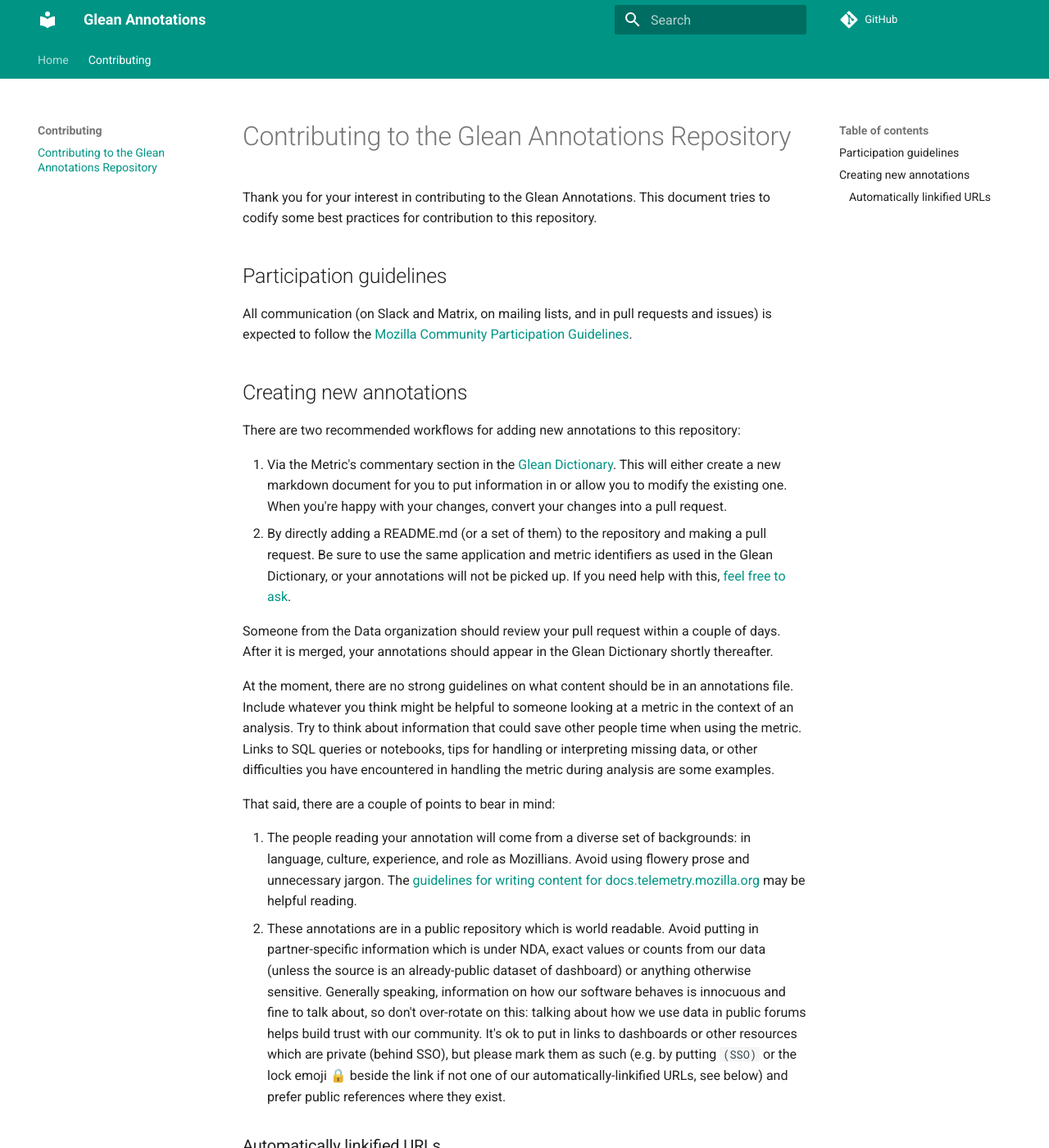
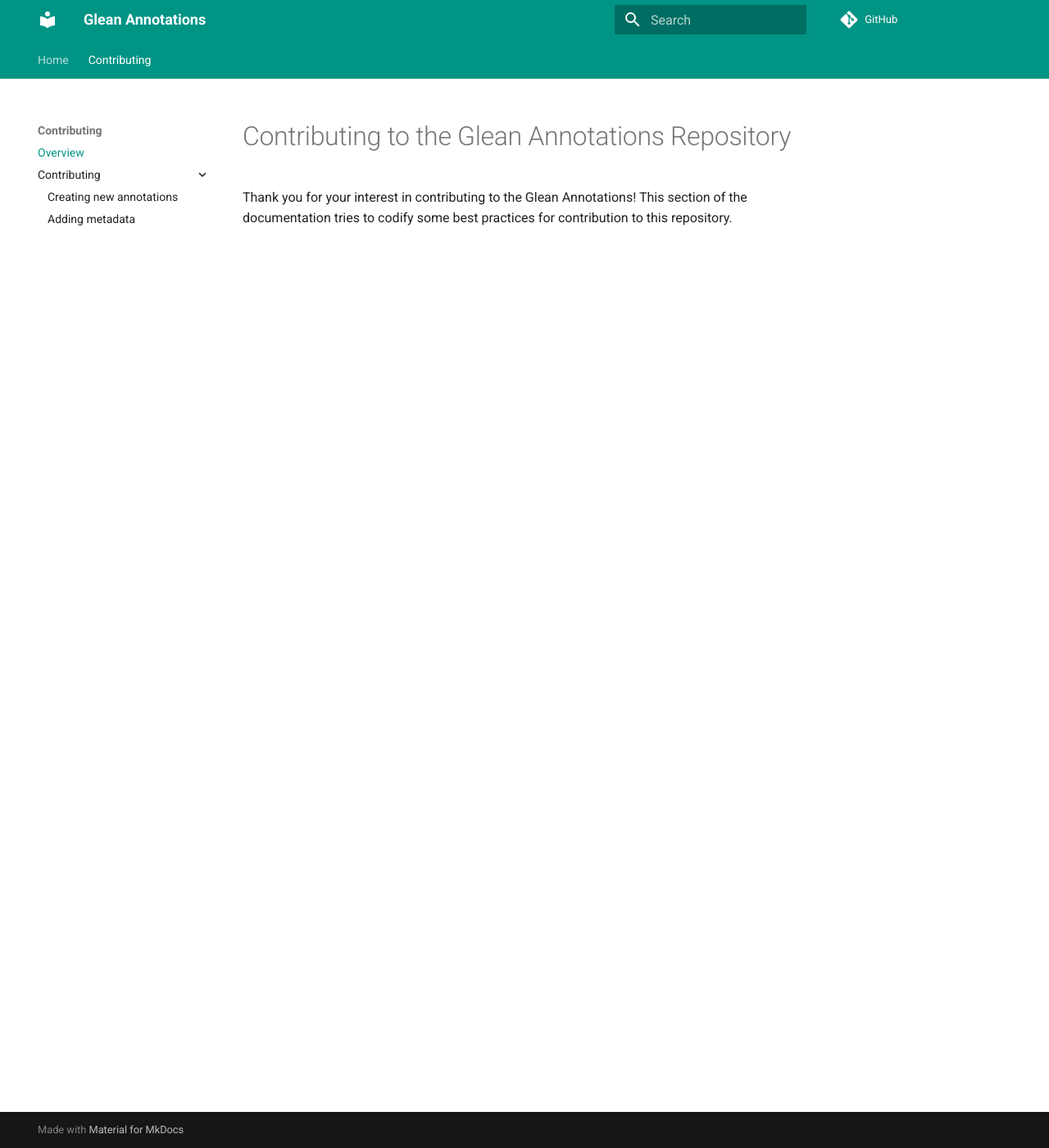
Before and after one commit to mozilla/glean-annotations, an MkDocs documentation site: the page built from docs/contributing/index.md, in a window 1280 px wide and 1400 px high. Shown: the whole window at 82% size. Built offline with MkDocs 1.6.1 and Material for MkDocs 9.7.7, drawn with Linux system fonts in a browser that asks for light colours; comment, search, counter and statistics services are not loaded; some of the changed text lies outside the part shown.

Commit message:
Add documentation on contributing metadata of various kinds (#47)
Co-authored-by: Jeff Klukas <jklukas@mozilla.com>

```diff
--- a/docs/contributing.md
+++ b/docs/contributing/creating.md
@@ -1,14 +1,4 @@
-# Contributing to the Glean Annotations Repository
-
-Thank you for your interest in contributing to the Glean Annotations. This
-document tries to codify some best practices for contribution to this
-repository.
-
-## Participation guidelines
-
-All communication (on Slack and Matrix, on mailing lists, and in pull requests and issues) is expected to follow the [Mozilla Community Participation Guidelines](https://www.mozilla.org/about/governance/policies/participation/).
-
-## Creating new annotations
+# Creating new annotations
 
 There are two recommended workflows for adding new annotations to this repository:
 
@@ -43,7 +33,7 @@
    putting `(SSO)` or the lock emoji 🔒 beside the link if not one of our automatically-linkified URLs, see below)
    and prefer public references where they exist.
 
-### Automatically linkified URLs
+## Automatically linkified URLs
 
 To save effort when writing annotations, we automatically create pretty URLs to sql.telemetry.mozilla.org.
 There is thus no need to use [markdown link syntax](https://github.com/adam-p/markdown-here/wiki/Markdown-Cheatsheet#links)
--- /dev/null
+++ b/docs/contributing/index.md
@@ -0,0 +1,5 @@
+# Contributing to the Glean Annotations Repository
+
+Thank you for your interest in contributing to the Glean Annotations! This
+section of the documentation tries to codify some best practices for contribution
+to this repository.
--- a/mkdocs.yml
+++ b/mkdocs.yml
@@ -20,4 +20,5 @@
 nav:
   - Home: index.md
   - Contributing:
-      - contributing.md
+      - Overview: ./contributing/index.md
+      - ... | contributing/*.md
```
Also changed, not shown: docs/contributing/metadata.md (added, +66 -0 lines), docs/index.md (+1 -1 lines).
